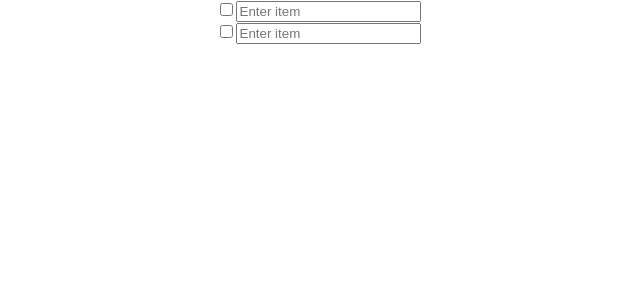
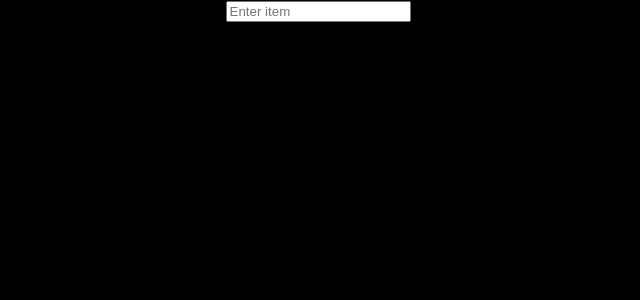
Before and after one commit to ali-naq-v/react-todo-terminal, a React (Create React App) app: page / in a window 1280 px wide. Shown: the top 300 px of the page, without its empty margins (322-962 px from the left). Built offline with nearby package versions, Linux system fonts and the light colour scheme.

Commit message:
getting ready for dynamic todo items

```diff
--- a/src/App.js
+++ b/src/App.js
@@ -5,8 +5,23 @@ import './App.css';
 
 function App() {
   return (
+    <React.Fragment>
+  <ToDoContainer/>
+    </React.Fragment>
+  )
+}
+
+function ToDoContainer() {
+
+
+
+  const enterKeyStuff = (e) => {
+    e.preventDefault();
+    console.log("hey i hit enter!!!!")
+  }
+  return (
     <div className="App">
-     <form className="center" >
+     <form className="center" onSubmit={enterKeyStuff} >
 
   <ToDoItem/>
 
@@ -16,45 +31,73 @@ function App() {
 }
 
 
+function CheckBox({onUpdate, checkStatus, hidden}) {
 
-function CheckBox({onUpdate, checkStatus}) {
   return (
-    <input type="checkbox" onChange={onUpdate} checked={checkStatus}/>
+    <input type="checkbox" onChange={onUpdate} checked={checkStatus} hidden={hidden}/>
   )
 }
 
 function ToDoItem() {
-  const [Checked, ToggleCheck] = useState(false)
+  const [hiddenCheckBox, toggleHidingCheckBox] = useState(true)
+  const [checked, toggleCheck] = useState(false)
 
-  const ToggleCheckItem = () => {
-    Checked ? ToggleCheck(false): ToggleCheck(true)
+  const toggleCheckItem = () => {
+    checked ? toggleCheck(false): toggleCheck(true)
+  }
 
+  const onUserInput = (values) => {
+    if (values.length > 0) {
+      toggleHidingCheckBox(false)
+    }
+    else {
+      toggleCheck(false)
+      toggleHidingCheckBox(true)
+    }
   }
+
+
+
   return (
          <React.Fragment>
-           <CheckBox onUpdate={ToggleCheckItem} checkStatus={Checked}/>
-           <UserInput done={Checked}/>
+           <CheckBox onUpdate={toggleCheckItem} checkStatus={checked} hidden={hiddenCheckBox} />
+           <UserInput onUpdate={onUserInput} checkStatus={checked}/>
          </React.Fragment>
   )
 }
 
-function UserInput({done}) {
+function UserInput({onUpdate, checkStatus}) {
+
+
+  const [inputValue, setInputValue] = useState('')
+
+  const updateInput = (e) => {
+    onUpdate(e.target.value)
+    setInputValue(e.target.value)
+
+  }
+
+
   const strikeThrough = {
     textDecoration: 'line-through'
   };
   return (
     <React.Fragment>
-      {done ?
+      {checkStatus ?
     <input
     type="text"
     placeholder="Enter item"
     autoComplete="off"
     style={strikeThrough}
+    onChange={updateInput}
+    value={inputValue}
     />:
     <input
     type="text"
     placeholder="Enter item"
     autoComplete="off"
+    onChange={updateInput}
+    value={inputValue}
     />
       }
    </React.Fragment>
--- a/src/index.css
+++ b/src/index.css
@@ -5,6 +5,7 @@ body {
     sans-serif;
   -webkit-font-smoothing: antialiased;
   -moz-osx-font-smoothing: grayscale;
+  background-color: black;
 }
 
 code {
--- a/src/index.js
+++ b/src/index.js
@@ -7,7 +7,7 @@ import * as serviceWorker from './serviceWorker';
 ReactDOM.render(
   <React.StrictMode>
     <App />
-    <App />
+
 
   </React.StrictMode>,
   document.getElementById('root')
```
